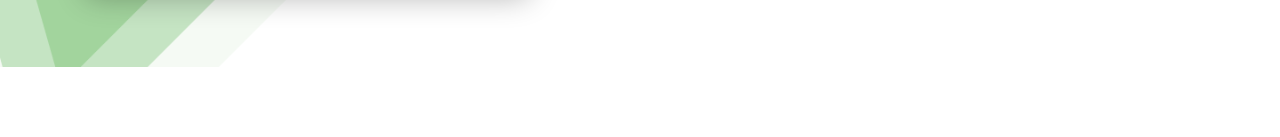
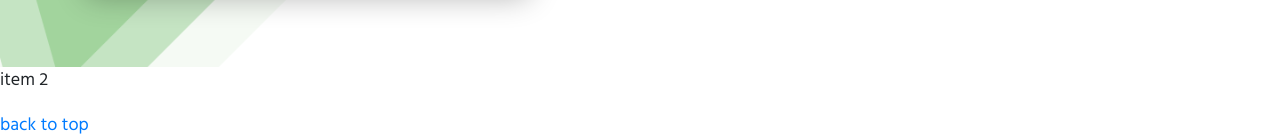
Before and after one commit to khloe1425/portfolio, a plain HTML site: page index.html in a window 1280 px wide. Shown: the part 2463-2600 px from the top of the page. Before the commit the page ends 2530 px from the top, so only its background shows below. Drawn offline with nearby package versions, Linux system fonts and the light colour scheme.

Commit message:
update code mentor

```diff
--- a/index.html
+++ b/index.html
@@ -317,7 +317,13 @@
     </section>
 
 
-    <footer></footer>
+    <footer>
+        <ul>
+            <li>item 2</li>
+        </ul>
+    </footer>
+
+    <a href="#">back to top</a>
 
 
 
```
